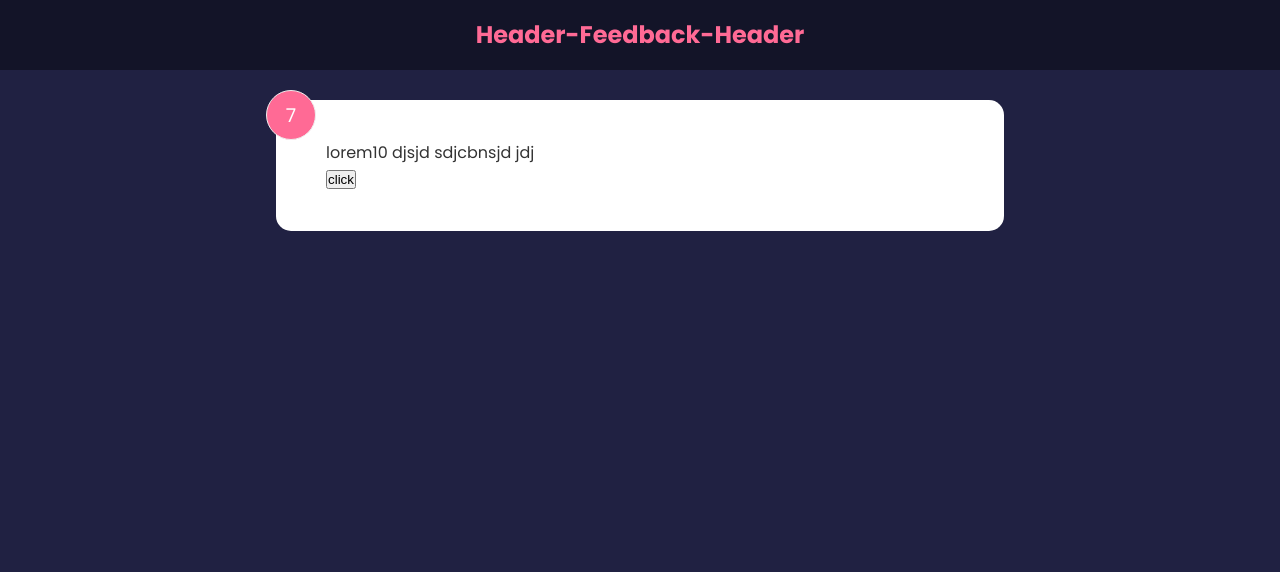
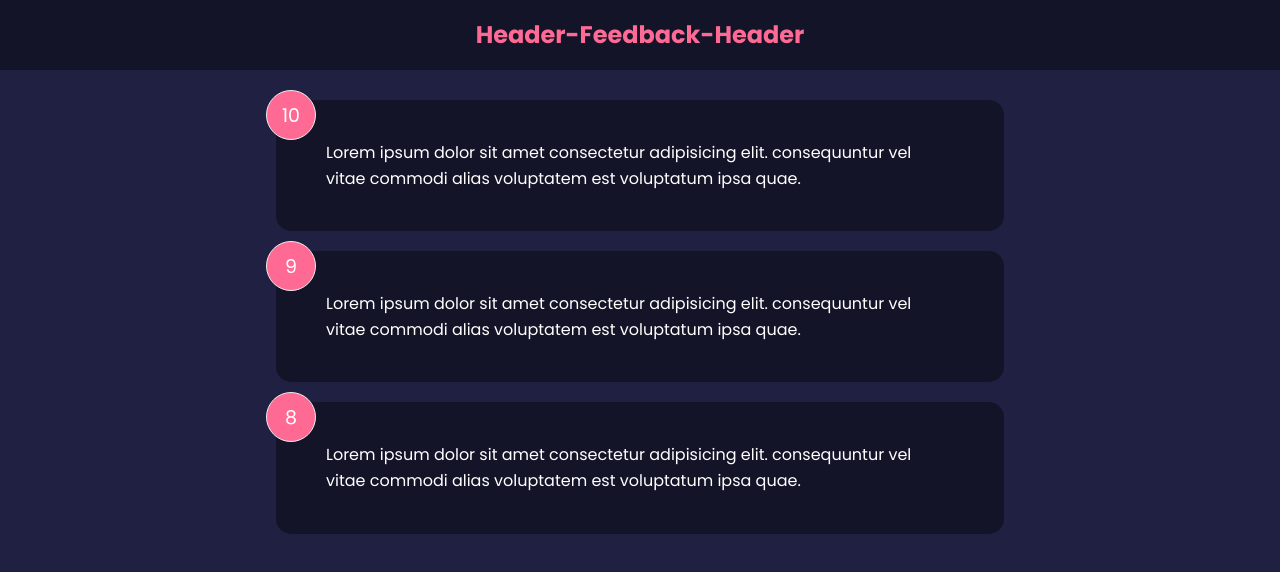
Before and after one commit to gradder7/feedback-react, a React (Create React App) app: page / in a window 1280 px wide. Shown: the top 572 px of the page. Built offline with nearby package versions, Linux system fonts and the light colour scheme.

Commit message:
condition-on-style-classes/pass component a node with a children as props

```diff
--- a/package.json
+++ b/package.json
@@ -8,6 +8,7 @@
     "@testing-library/user-event": "^13.5.0",
     "react": "^18.2.0",
     "react-dom": "^18.2.0",
+    "react-icons": "^4.7.1",
     "react-scripts": "5.0.1",
     "web-vitals": "^2.1.4"
   },
--- a/src/App.js
+++ b/src/App.js
@@ -1,13 +1,18 @@
+import { useState } from "react";
 import "./App.css";
-import FeedbackItem from "./Components/FeedbackItem";
+import FeedbackLists from "./Components/FeedbackLists";
 import Header from "./Components/Header";
+import FeedbackData from "./data/FeedbackData";
 
 function App() {
+  // feedback data is an array in data folder
+  const [feedBack, setFeedBack] = useState(FeedbackData);
   return (
     <>
-      <Header text={'Header-Feedback'}  />
+      <Header text={"Header-Feedback"} />
       <div className="container">
-        <FeedbackItem/>
+
+      <FeedbackLists feedback={feedBack}/>
       </div>
     </>
   );
--- a/src/Components/FeedbackItem.js
+++ b/src/Components/FeedbackItem.js
@@ -1,21 +1,19 @@
-import React, { useState } from "react";
+import React from "react";
+import Card from "./shared/Card";
+import PropTypes from 'prop-types'
 
-export default function FeedbackItem() {
-  const [rating, setRating] = useState(7);
-  const [text, setText] = useState("lorem10 djsjd sdjcbnsjd jdj");
 
-  const handleClick = () => {
-    // to take the acess of the previous value we can also pass function in setRating
-    setRating((prev) => {
-      return prev + 1;
-    });
-  };
-
+export default function FeedbackItem({ item }) {
   return (
-    <div className="card">
-      <div className="num-display">{rating}</div>
-      <div className="text-display">{text}</div>
-      <button onClick={handleClick}>click</button>
-    </div>
+    <Card
+    // reverse={true}
+    >
+      <div className="num-display">{item.rating}</div>
+      <div className="text-display">{item.text}</div>
+    </Card>
   );
 }
+
+FeedbackItem.propTypes={
+    item:PropTypes.object.isRequired
+}
--- /dev/null
+++ b/src/Components/FeedbackLists.jsx
@@ -0,0 +1,28 @@
+import React from "react";
+import FeedbackItem from "./FeedbackItem";
+import PropTypes from "prop-types";
+
+export default function FeedbackLists({ feedback }) {
+  if (!feedback || feedback.length === 0) {
+    return <p>No FeedBack Yet</p>;
+  }
+  return (
+    <div className="feedback-list">
+      {feedback.map((item) => {
+        return <FeedbackItem key={item.id} item={item} />;
+      })}
+    </div>
+  );
+}
+
+FeedbackLists.propTypes = {
+  // we can also set the prop type for the array and  objects in the array also
+  feedback: PropTypes.arrayOf(
+    PropTypes.shape({
+      id: PropTypes.number.isRequired,
+      text: PropTypes.string.isRequired,
+    })
+  ),
+
+// or  feedback: PropTypes.array.isRequired,
+};
--- /dev/null
+++ b/src/Components/shared/Card.jsx
@@ -0,0 +1,30 @@
+import React from "react";
+import PropTypes from 'prop-types'
+
+
+export default function Card({ children, reverse }) {
+  // class conditional
+  //   return <div className={`card ${reverse && "reverse"}`}>{children}</div>;
+
+  //   style conditional
+  return (
+    <div
+      className="card"
+      style={{
+        backgroundColor: reverse ? "rgba(0,0,0,0.4" : "#fff",
+        color: reverse ? "#fff" : "#000",
+      }}
+    >
+    {/* node */}
+      {children}
+    </div>
+  );
+}
+Card.defaultProps = {
+  reverse: true,
+};
+
+Card.propTypes={
+    children:PropTypes.node.isRequired,
+    reverse:PropTypes.bool,
+}
--- /dev/null
+++ b/src/data/FeedbackData.js
@@ -0,0 +1,19 @@
+const FeedbackData = [
+  {
+    id: 1,
+    rating: 10,
+    text: "Lorem ipsum dolor sit amet consectetur adipisicing elit. consequuntur vel vitae commodi alias voluptatem est voluptatum ipsa quae.",
+  },
+  {
+    id: 2,
+    rating: 9,
+    text: "Lorem ipsum dolor sit amet consectetur adipisicing elit. consequuntur vel vitae commodi alias voluptatem est voluptatum ipsa quae.",
+  },
+  {
+    id: 3,
+    rating: 8,
+    text: "Lorem ipsum dolor sit amet consectetur adipisicing elit. consequuntur vel vitae commodi alias voluptatem est voluptatum ipsa quae.",
+  },
+];
+
+export default FeedbackData;
```
Also changed, not shown: 1 other file (tests, documents, lock files or other folders).
